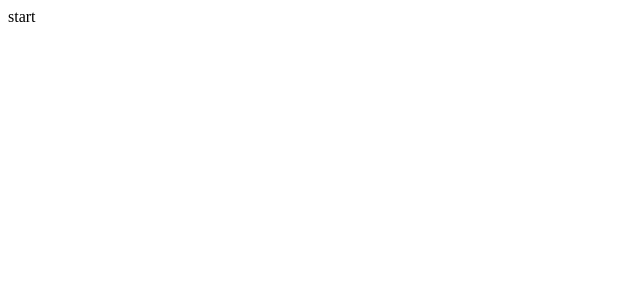
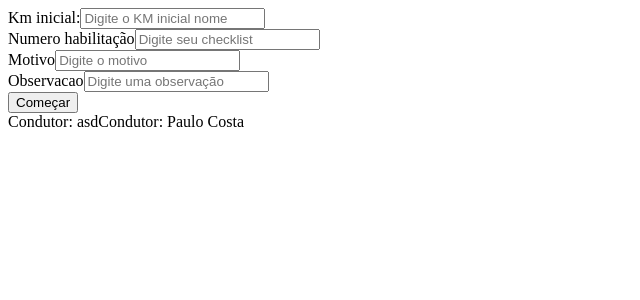
Before and after one commit to sergioruza/deslocamento-veicular, a Next.js app: page /rides/start in a window 1280 px wide. Shown: the top 300 px of the page, without its empty margins (0-640 px from the left). Built offline with nearby package versions, Linux system fonts and the light colour scheme.

Commit message:
developing the logic of starting a race

```diff
--- /dev/null
+++ b/src/components/Conductors.tsx
@@ -0,0 +1,46 @@
+import React, { useEffect, useState } from 'react';
+
+type conductor = {
+  id: number;
+  nome: string;
+  numeroHabilitacao: string;
+  catergoriaHabilitacao: string;
+  vencimentoHabilitacao: string;
+};
+
+interface IConductorProps {
+  conductors: conductor[];
+  setIdConductor: React.Dispatch<React.SetStateAction<number | undefined>>;
+}
+
+function Conductors({ conductors, setIdConductor }: IConductorProps) {
+  const [drivers, setDrivers] = useState<conductor[]>([]);
+
+  useEffect(() => {
+    chooseConductor();
+  }, []);
+
+  const chooseConductor = () => {
+    const choose: conductor[] = [];
+
+    for (let i = 0; i < 2; i++) {
+      const index = Math.floor(Math.random() * conductors.length);
+      choose.push(conductors[index]);
+      conductors.splice(index, 1);
+    }
+
+    setDrivers(choose);
+  };
+
+  return (
+    <div>
+      {drivers.map(({ nome, id }) => (
+        <span key={id} onClick={() => setIdConductor(id)}>
+          Condutor: {nome}
+        </span>
+      ))}
+    </div>
+  );
+}
+
+export default Conductors;
--- a/src/components/FormStartRide.tsx
+++ b/src/components/FormStartRide.tsx
@@ -7,21 +7,26 @@ import Input from './Input';
 
 import { yupResolver } from '@hookform/resolvers/yup';
 import schemaStartRide from 'validations/schemaStartRide';
-function FormStartRide() {
+
+interface IFormStartRideProps {
+  idConductor: number;
+}
+
+function FormStartRide({ idConductor }: IFormStartRideProps) {
   const route = useRouter();
 
   const {
     register,
     handleSubmit: onSubmit,
     formState: { errors }
-  } = useForm({ resolver: yupResolver(schemaStartRide) });
+  } = useForm();
   const handleSubmit = ({
     kmInicial,
     checkList,
     motivo,
     observacao
   }: FieldValues) => {
-    // route.push('/R');
+    console.log(idConductor);
   };
   return (
     <div>
--- a/src/pages/rides/start.tsx
+++ b/src/pages/rides/start.tsx
@@ -1,7 +1,83 @@
-import React from 'react';
+import React, { useState } from 'react';
+
+import Conductors from 'components/Conductors';
+import FormStartRide from 'components/FormStartRide';
+
+const mockConductor = [
+  {
+    id: 1,
+    nome: 'Paulo Costa',
+    numeroHabilitacao: '1234',
+    catergoriaHabilitacao: 'Aasdasdasdaaaaaaaaaaaaa',
+    vencimentoHabilitacao: '2028-03-23T00:00:00'
+  },
+  {
+    id: 2,
+    nome: 'string',
+    numeroHabilitacao: 'string',
+    catergoriaHabilitacao: '1233333',
+    vencimentoHabilitacao: '2028-06-22T11:08:09.856'
+  },
+  {
+    id: 4,
+    nome: 'teste',
+    numeroHabilitacao: 'teste',
+    catergoriaHabilitacao: 'teste',
+    vencimentoHabilitacao: '2023-06-16T03:00:00'
+  },
+  {
+    id: 5,
+    nome: 'asd',
+    numeroHabilitacao: 'asd',
+    catergoriaHabilitacao: 'asd',
+    vencimentoHabilitacao: '2023-06-08T03:00:00'
+  },
+  {
+    id: 6,
+    nome: 'victor22',
+    numeroHabilitacao: '2345',
+    catergoriaHabilitacao: 'e',
+    vencimentoHabilitacao: '2030-03-23T00:00:00'
+  },
+  {
+    id: 7,
+    nome: 'Teste',
+    numeroHabilitacao: 'Teste Nro',
+    catergoriaHabilitacao: 'olaaaaaaaaaaaaaaaaaa',
+    vencimentoHabilitacao: '2023-06-23T12:58:00'
+  },
+  {
+    id: 8,
+    nome: 'thiagiteste2344',
+    numeroHabilitacao: '2345',
+    catergoriaHabilitacao: 'e',
+    vencimentoHabilitacao: '1999-03-23T00:00:00'
+  },
+  {
+    id: 9,
+    nome: 'teste',
+    numeroHabilitacao: '123',
+    catergoriaHabilitacao: 'teste',
+    vencimentoHabilitacao: '2023-12-29T09:48:00'
+  },
+  {
+    id: 10,
+    nome: 'teste 002 G',
+    numeroHabilitacao: '88888888',
+    catergoriaHabilitacao: 'AB',
+    vencimentoHabilitacao: '2023-06-30T03:00:00'
+  }
+];
 
 function startRide() {
-  return <div>start</div>;
+  const [idConductor, setIdConductor] = useState<number>();
+  // const [conductors, setConductores] = useState
+  return (
+    <div>
+      <FormStartRide idConductor={idConductor} />
+      <Conductors setIdConductor={setIdConductor} conductors={mockConductor} />
+    </div>
+  );
 }
 
 export default startRide;
```
